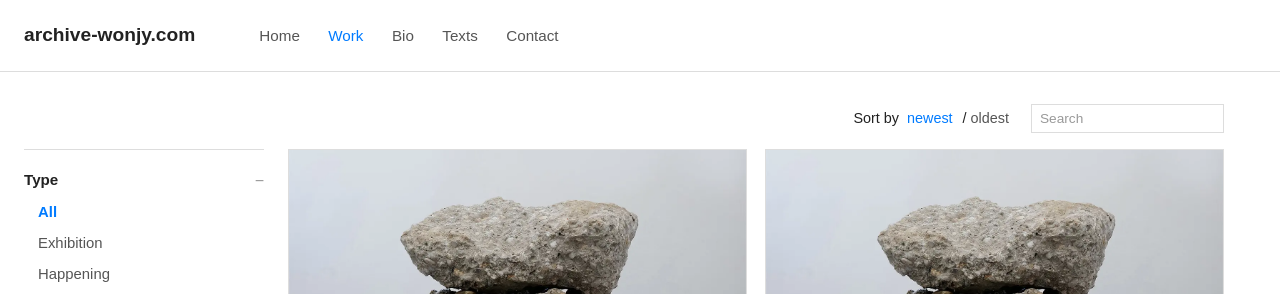
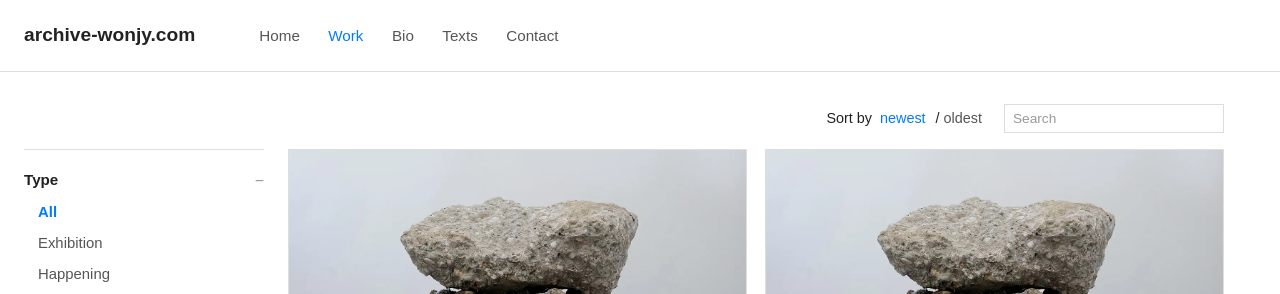
Before and after one commit to Won-Jy/archive-wonjy, a Jekyll site: the page built from work.html, in a window 1280 px wide. Shown: the top 294 px of the page. Built offline with Jekyll 4.4.1, drawn with Linux system fonts in a browser that asks for light colours.

Commit message:
Update work.html

```diff
--- a/work.html
+++ b/work.html
@@ -31,10 +31,17 @@ layout: none
     .sort a.active{color:var(--blue);font-weight:normal;text-decoration:none}
 
     /* Search */
-    .search input{
-      box-sizing:border-box;padding:6px 8px;padding-right:6px;border:1px solid var(--border);
-      border-radius:0;font-size:0.95em;text-align:left;outline:none;
-    }
+    .search input {
+    box-sizing: border-box;
+    padding: 6px 8px;
+    padding-right: 6px;
+    border: 1px solid var(--border);
+    border-radius: 0;
+    font-size: 0.95em;
+    text-align: left;
+    outline: none;
+    width: 220px; /* ← 원하는 넓이로 조정 */
+  }
     .search input::placeholder{color:#999}
     .search input::-webkit-search-cancel-button{
       -webkit-appearance:none;width:14px;height:14px;cursor:pointer;
```
